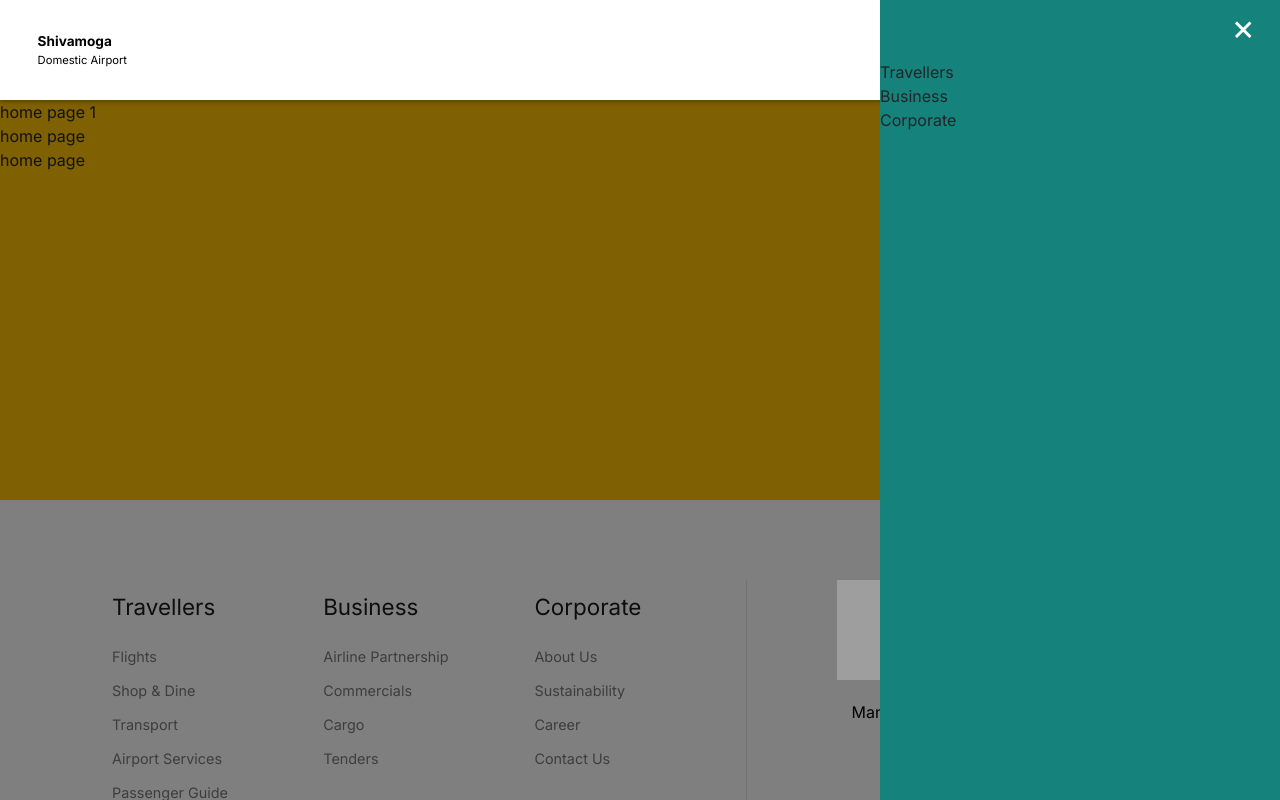
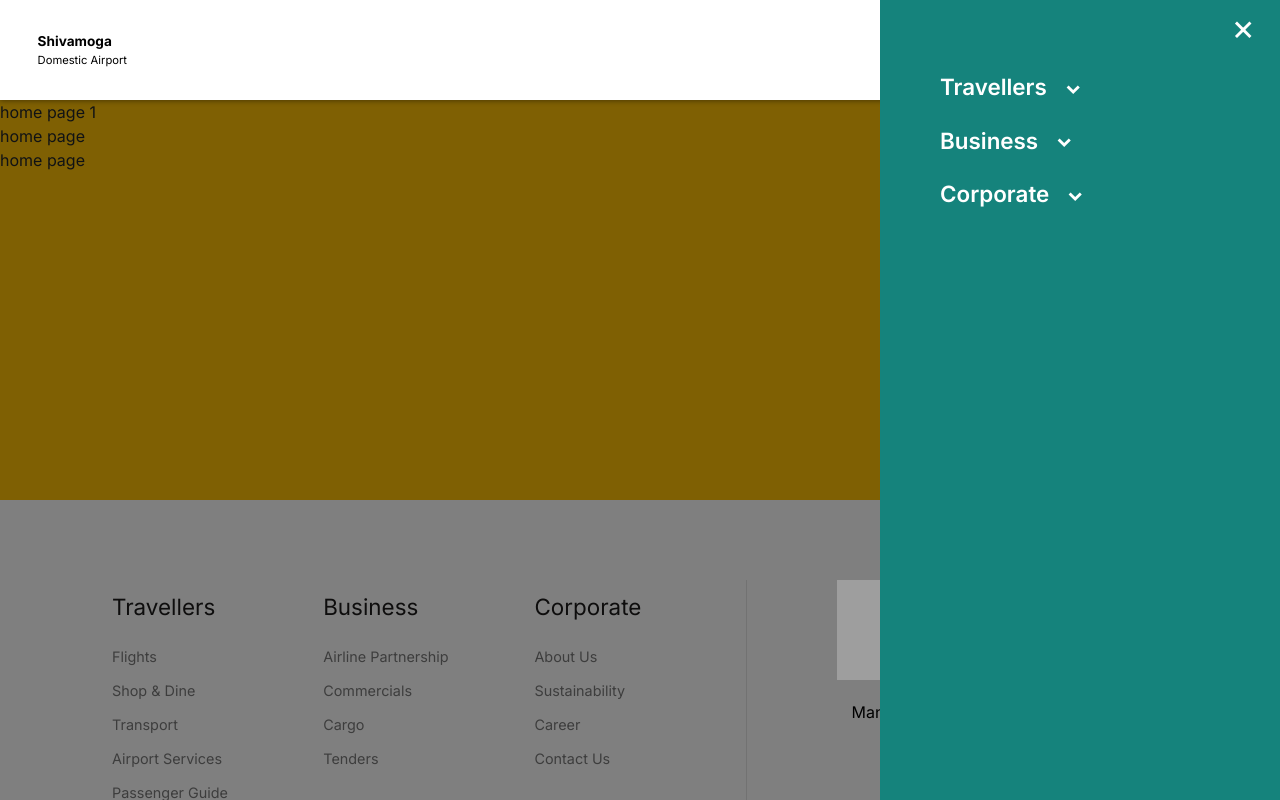
Before and after one commit to sooraj888/aiport_app, a Next.js app: page / in a window 1280 px wide. Both pictures are taken after a click on the element 1173 px from the left and 50 px from the top of the page. Shown: the top 800 px of the page. Built offline with nearby package versions, Linux system fonts and the light colour scheme; grey boxes are pictures that could not be loaded.

Commit message:
added side menu desgin

```diff
--- a/src/components/Header.js
+++ b/src/components/Header.js
@@ -5,7 +5,7 @@
 
 import React from "react";
 import { useRouter } from "next/navigation";
-export default function Header({ children }) {
+export default function Header({ children, closeSideMenue }) {
   // const
   const router = useRouter();
   return (
@@ -20,6 +20,7 @@
         className="col bg-white d-flex justify-content-start align-items-center "
         onClick={() => {
           // alert("hii");
+          closeSideMenue();
           router.push("/");
         }}
         // style={{ textDecoration: "none", color: "black" }}
--- a/src/components/sideBar/SideMenu.js
+++ b/src/components/sideBar/SideMenu.js
@@ -20,7 +20,6 @@
   const sideMenueRef = useRef();
   const pathname = usePathname();
   const searchParams = useSearchParams();
-
   useEffect(() => {
     closeSideMenue();
     const url = `${pathname}?${searchParams}`;
@@ -54,7 +53,7 @@
       <div
         id="mySidenav"
         ref={sideMenueRef}
-        className={`${isSideMenuOpen ? styles.sidenav : styles.sidenav_hide}`}
+        className={`${isSideMenuOpen ? styles.sidenav : styles.sidenav_hide} `}
       >
         <div
           className={`${styles.closebtn}`}
@@ -64,10 +63,10 @@
         >
           &times;
         </div>
-        <SideMenuOptions />
+        <SideMenuOptions closeSideMenue={closeSideMenue} />
       </div>
 
-      <Header>
+      <Header closeSideMenue={closeSideMenue}>
         <div
           className={`${styles.headerMenu}`}
           onClick={() => {
@@ -91,13 +90,25 @@
       <div className={`${styles.footerBottom}`} style={{ zIndex: 100 }}>
         <div>
           <MdSupport style={{ marginBottom: 5 }}></MdSupport>
-          <Link href={"/"} className={`${styles.link}`}>
+          <Link
+            href={"/"}
+            className={`${styles.link}`}
+            onClick={() => {
+              closeSideMenue();
+            }}
+          >
             Service
           </Link>
         </div>
         <div>
           <HiChatAlt2 style={{ marginBottom: 5 }}></HiChatAlt2>{" "}
-          <Link href={"/corporate/contact-us"} className={`${styles.link}`}>
+          <Link
+            href={"/corporate/contact-us"}
+            onClick={() => {
+              closeSideMenue();
+            }}
+            className={`${styles.link}`}
+          >
             Feedback
           </Link>
         </div>
--- a/src/components/sideBar/SideMenuOptions.js
+++ b/src/components/sideBar/SideMenuOptions.js
@@ -2,176 +2,95 @@
 import Link from "next/link";
 import React, { useState } from "react";
 import NavigationCard from "../NavigationCard";
-
-export default function SideMenuOptions({}) {
+import { BiSolidChevronDown } from "react-icons/bi";
+export default function SideMenuOptions({ closeSideMenue }) {
   const [selectedOption, setSelectedOption] = useState(null);
+  const navList = [
+    {
+      title: "Travellers",
+      name: "travellers",
+      links: [
+        { name: "Flights", path: "/flight-status" },
+        { name: "Shop & Dine", path: "/shop-and-dine" },
+        { name: "Transport", path: "/transport" },
+        { name: "Airport Services", path: "/service" },
+        { name: "Passenger Guide", path: "/passenger-guide" },
+        { name: "Airport Services", path: "/service" },
+        { name: "Downloads", path: "/downloads" },
+        { name: "FAQ's", path: "/faq" },
+      ],
+    },
+    {
+      title: "Business",
+      name: "business",
+      links: [
+        { name: "Airline Partnership", path: "/business/airline-partnership" },
+        { name: "Commercials", path: "/business/commercials" },
+        { name: "Cargo", path: "/business/cargo" },
+        { name: "Tenders", path: "/business/tenders" },
+      ],
+    },
+    {
+      title: "Corporate",
+      name: "corporate",
+      links: [
+        { name: "About Us", path: "/corporate/about-us" },
+        { name: "Sustainability", path: "/corporate/sustainability" },
+        { name: "Career", path: "/corporate/career" },
+        { name: "Contact Us", path: "/corporate/contact-us" },
+      ],
+    },
+  ];
 
   return (
     <div>
-      <div className="col">
-        {/* travellers start */}
+      <div className="col " style={{ cursor: "pointer" }}>
+        {navList.map((item) => {
+          return (
             <div
-          className={``}
+              style={{
+                paddingBottom: 5,
+                paddingTop: 10,
+                color: "white",
+                fontSize: "1.4rem",
+                fontWeight: 600,
+              }}
               onClick={() => {
-            if (selectedOption == "travellers") {
+                if (selectedOption == item.name) {
                   setSelectedOption(null);
                 } else {
-              setSelectedOption("travellers");
+                  setSelectedOption(item.name);
                 }
               }}
             >
-          Travellers
+              <div style={{ marginBottom: 5 }}>
+                {item?.title}
+                <BiSolidChevronDown style={{ marginLeft: 15 }} />
               </div>
-        <div
-          className={``}
-          style={{ display: selectedOption == "travellers" ? "block" : "none" }}
-        >
+
+              {selectedOption == item.name && (
                 <div>
-            <Link className={""} href={"/flight-status"}>
-              Flights
-            </Link>
-          </div>
+                  {item.links.map((option) => {
+                    return (
                       <div>
-            <Link className={""} href={"/shop-and-dine"}>
-              Shop & Dine
-            </Link>
-          </div>
-          <div>
-            <Link className={""} href={"/transport"}>
-              Transport
-            </Link>
-          </div>
-          <div>
-            <Link className={""} href={"/service"}>
-              Airport Services
-            </Link>
-          </div>
-          <div>
-            <Link className={""} href={"/passenger-guide"}>
-              Passenger Guide
-            </Link>
-          </div>
-          <div>
-            <Link className={""} href={"/downloads"}>
-              Downloads
-            </Link>
-          </div>
-          <div>
-            <Link className={""} href={"/faq"}>
-              FAQ's
-            </Link>
-          </div>
-        </div>
-        {/* travellers end */}
-
-        {/* business start */}
-        <div
-          className={``}
+                        {
+                          <Link
+                            href={option.path}
                             onClick={() => {
-            if (selectedOption == "business") {
-              setSelectedOption(null);
-            } else {
-              setSelectedOption("business");
-            }
+                              closeSideMenue();
                             }}
                           >
-          Business
+                            {option.name}
+                          </Link>
+                        }
                       </div>
-        <div
-          className={``}
-          style={{ display: selectedOption == "business" ? "block" : "none" }}
-        >
-          <div>
-            <Link className={""} href={"/flight-status"}>
-              Flights
-            </Link>
+                    );
+                  })}
                 </div>
-          <div>
-            <Link className={""} href={"/shop-and-dine"}>
-              Shop & Dine
-            </Link>
+              )}
             </div>
-          <div>
-            <Link className={""} href={"/transport"}>
-              Transport
-            </Link>
-          </div>
-          <div>
-            <Link className={""} href={"/service"}>
-              Airport Services
-            </Link>
-          </div>
-          <div>
-            <Link className={""} href={"/passenger-guide"}>
-              Passenger Guide
-            </Link>
-          </div>
-          <div>
-            <Link className={""} href={"/downloads"}>
-              Downloads
-            </Link>
-          </div>
-          <div>
-            <Link className={""} href={"/faq"}>
-              FAQ's
-            </Link>
-          </div>
-        </div>
-        {/* business end */}
-        {/* Corporate start */}
-        <div
-          className={``}
-          onClick={() => {
-            if (selectedOption == "corporate") {
-              setSelectedOption(null);
-            } else {
-              setSelectedOption("corporate");
-            }
-          }}
-        >
-          Corporate
-        </div>
-        <div
-          className={``}
-          style={{ display: selectedOption == "corporate" ? "block" : "none" }}
-        >
-          <div>
-            <Link className={""} href={"/flight-status"}>
-              Flights
-            </Link>
-          </div>
-          <div>
-            <Link className={""} href={"/shop-and-dine"}>
-              Shop & Dine
-            </Link>
-          </div>
-          <div>
-            <Link className={""} href={"/transport"}>
-              Transport
-            </Link>
-          </div>
-          <div>
-            <Link className={""} href={"/service"}>
-              Airport Services
-            </Link>
-          </div>
-          <div>
-            <Link className={""} href={"/passenger-guide"}>
-              Passenger Guide
-            </Link>
-          </div>
-          <div>
-            <Link className={""} href={"/downloads"}>
-              Downloads
-            </Link>
-          </div>
-          <div>
-            <Link className={""} href={"/faq"}>
-              FAQ's
-            </Link>
-          </div>
-        </div>
-        {/* Corporate end */}
+          );
+        })}
       </div>
     </div>
   );
--- a/src/styles/sidemenu.module.scss
+++ b/src/styles/sidemenu.module.scss
@@ -60,7 +60,7 @@
 
 .sidenav {
   height: 100%;
-  min-width: 400px;
+  width: 400px;
   position: fixed;
   z-index: 5;
   top: 0;
@@ -69,6 +69,7 @@
   overflow-y: hidden;
   transition: 0.5s;
   padding-top: 60px;
+  padding-left: 60px;
 }
 
 .sidenav_hide {
@@ -77,14 +78,16 @@
 .sidenav a {
   padding: 8px 8px 8px 32px;
   text-decoration: none;
-  font-size: 25px;
-  color: #818181;
+  font-size: 1rem;
+  color: #e2e2e2;
   display: block;
   transition: 0.3s;
 }
 
 .sidenav a:hover {
-  color: #f1f1f1;
+  text-decoration: solid;
+  text-decoration-color: #ed711e;
+  text-decoration-line: underline;
 }
 
 .closebtn {
@@ -105,6 +108,8 @@
   .sidenav {
     width: 100%;
     margin-top: 50px;
+    padding-top: 20px;
+    padding-left: 35px;
     // height: 0;
   }
   .headerMenu {
```
Lines whose indentation alone changed are shown as unchanged.
